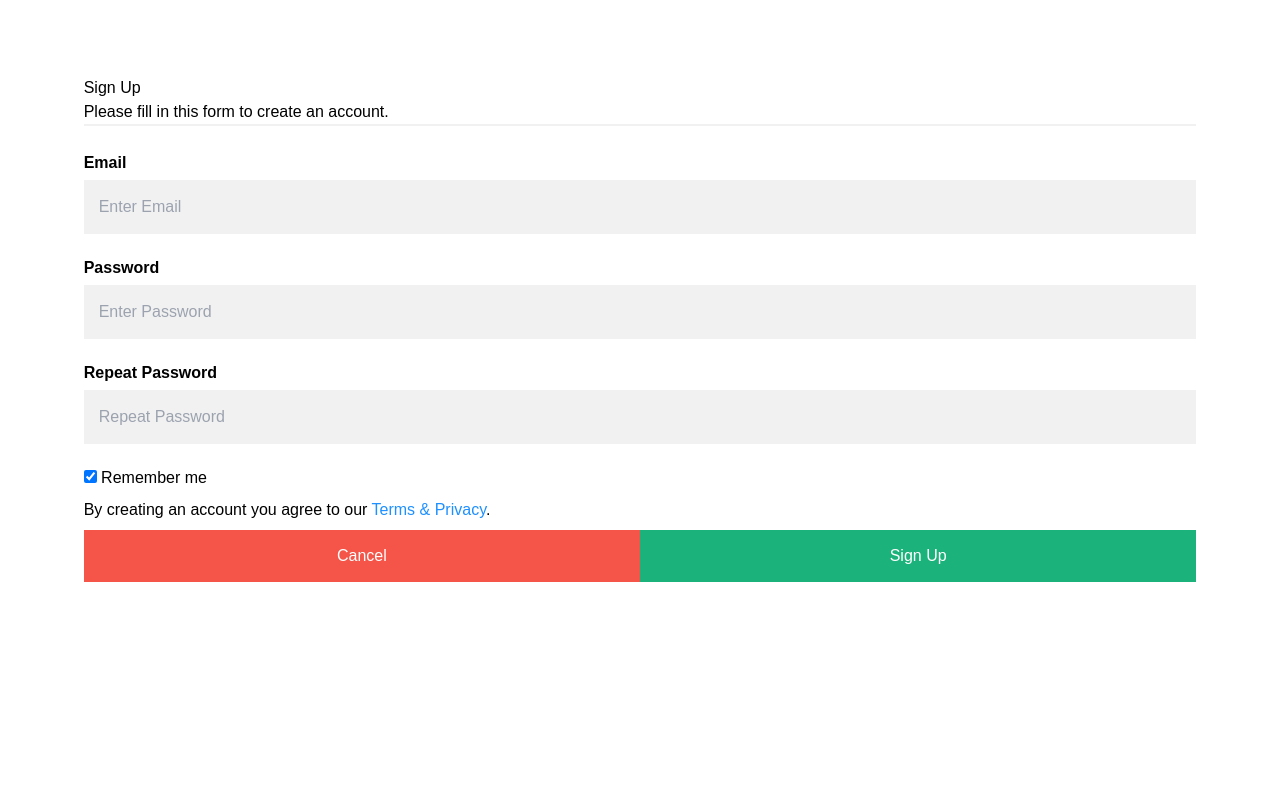
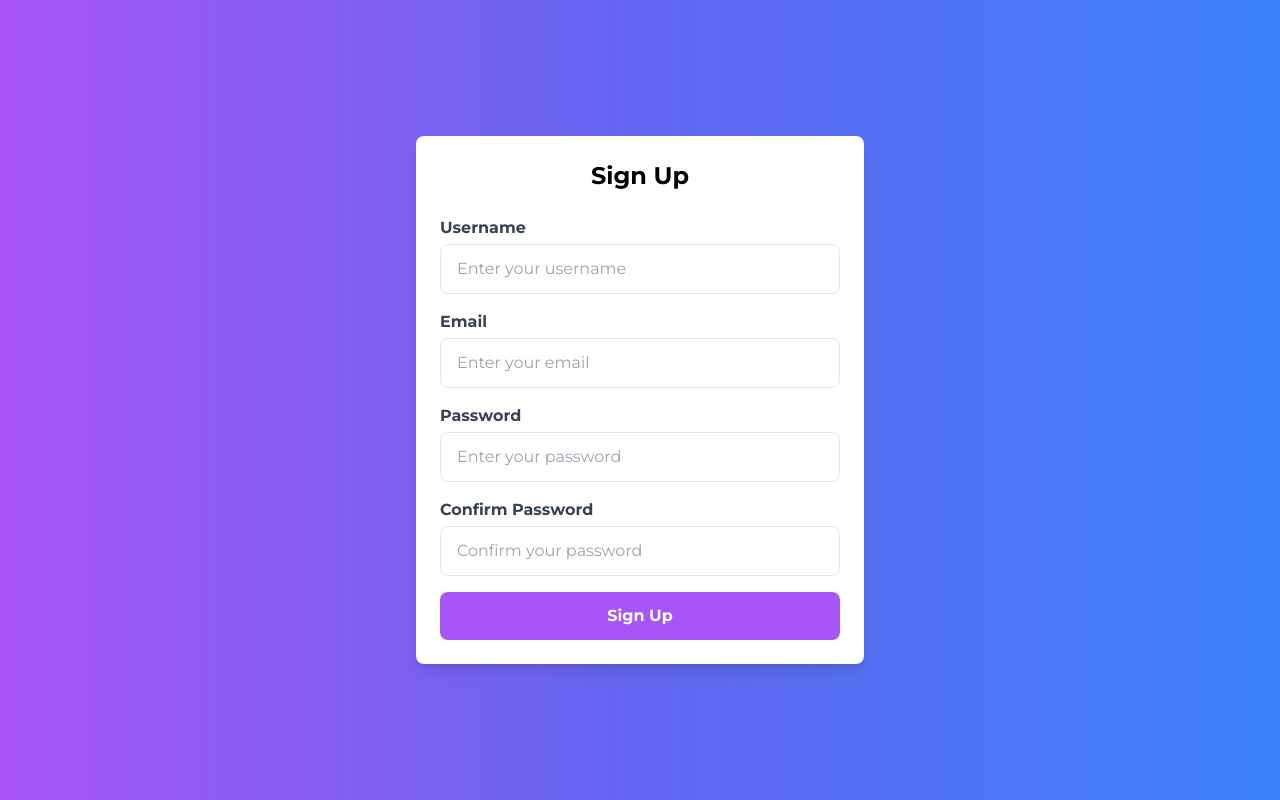
Before and after one commit to awaisniaz/Djamgo-job-board, a Django app: page /admin_side/signup/ in a window 1280 px wide. Run offline with Django 4.2, Linux system fonts and the light colour scheme; some libraries are stand-ins or nearby versions.

Commit message:
dashboard design

```diff
--- a/adminuser/templates/index.html
+++ b/adminuser/templates/index.html
@@ -2,122 +2,27 @@
 <html>
   <head>
     <meta name="viewport" content="width=device-width, initial-scale=1" />
-    <link rel="stylesheet" href="https://cdnjs.cloudflare.com/ajax/libs/font-awesome/6.0.0-beta3/css/all.min.css">
+    <link
+      rel="stylesheet"
+      href="https://cdnjs.cloudflare.com/ajax/libs/font-awesome/6.0.0-beta3/css/all.min.css"
+    />
     <script src="https://cdn.tailwindcss.com"></script>
     <script src="https://cdn.jsdelivr.net/npm/chart.js"></script>
-    <style>
-      body {
-        margin: 0;
-        font-family: Arial, Helvetica, sans-serif;
-      }
 
-      .topnav {
-        overflow: hidden;
-        background-color: #333;
-        left: 0;
-        top: 0;
-        width: 100%;
-        display: flex;
-        justify-content: space-between;
-      }
-
-      .topnav a {
-        float: left;
-        color: #f2f2f2;
-        text-align: center;
-        padding: 14px 16px;
-        text-decoration: none;
-        font-size: 17px;
-      }
-      .right-section {
-        padding: 20px;
-        align-item: center;
-        display: flex;
-        column-gap: 5px;
-      }
-
-      .left-section {
-        display: flex;
-        justify-content: center;
-        align-items: center;
-      }
-
-      .topnav a:hover {
-        background-color: #ddd;
-        color: black;
-        height: 100%;
-        display: flex;
-        justify-content: center;
-        align-items: center;
-      }
-      .right-section button {
-        display: flex;
-        height: 40px;
-        justify-content: center;
-        align-items: center;
-        padding: 10px;
-        width: 150px;
-        border: none;
-        outline: none;
-        background-color: #04aa6d;
-        color: #fff;
-        font-weight: bold;
-        font-size: 15px;
-      }
-      .right-section button:hover {
-        background-color: transparent;
-        border: 2px solid #ffffff;
-        font-size: 15px;
-        color: white;
-        font-family: 'Segoe UI', Tahoma, Geneva, Verdana, sans-serif;
-      }
-      .topnav a.active {
-        background-color: #04aa6d;
-        color: white;
-        height: 100%;
-        display: flex;
-        justify-content: center;
-        align-items: center;
-      }
-
-      .footer {
-<!--        position: fixed;-->
-        left: 0;
-        bottom: 0;
-        width: 100%;
-        height: 60px;
-        display: flex;
-        align-items: center;
-        justify-content: center;
-        background-color: #333;
-        color: white;
-        text-align: center;
-      }
-    </style>
     <link
       rel="stylesheet"
       href="https://cdnjs.cloudflare.com/ajax/libs/font-awesome/4.7.0/css/font-awesome.min.css"
     />
+    <link
+      href="https://fonts.googleapis.com/css2?family=Montserrat:wght@400;700&display=swap"
+      rel="stylesheet"
+    />
+    <style>
+      body {
+        font-family: 'Montserrat', sans-serif;
+      }
+    </style>
   </head>
-  <body>
-<!--    <div class="topnav">-->
-<!--      <div class="left-section">-->
-<!--        <a class="active" href="dashboard">DashBoard</a>-->
-<!--        <a href="/teachers">Teachers</a>-->
-<!--        <a href="/students">Students</a>-->
-<!--        <a href="/admin-staff">Admin Staff</a>-->
-<!--        <a href="/library-staff">Library Staff</a>-->
-<!--        <a href="/manage-tools">Tools</a>-->
-<!--      </div>-->
-<!--      <div class="right-section">-->
-<!--        <button>Login</button>-->
-<!--        <button>Register</button>-->
-<!--      </div>-->
-<!--    </div>-->
 
-    {% block content %} {% endblock %}
-<!--    <div class="footer">-->
-<!--      <p>Copyright@2023</p>-->
-<!--    </div>-->
-  </body>
+  {% block content %} {% endblock %}
 </html>
--- a/adminuser/templates/register.html
+++ b/adminuser/templates/register.html
@@ -1,112 +1,68 @@
+{% extends "index.html" %} {% block content %}
+<body
+  class="bg-gradient-to-r from-purple-500 via-indigo-500 to-blue-500 min-h-screen flex items-center justify-center"
+>
+  <div class="bg-white w-full max-w-md p-6 rounded-lg shadow-lg">
+    <h2 class="text-2xl font-bold text-center mb-6">Sign Up</h2>
+    <form class="space-y-4">
+      <div>
+        <label class="block text-gray-700 font-semibold" for="username"
+          >Username</label
+        >
+        <input
+          id="username"
+          type="text"
+          class="mt-1 block w-full border rounded-lg px-4 py-3 placeholder-gray-400 focus:outline-none focus:ring focus:border-purple-300"
+          placeholder="Enter your username"
+          required
+        />
+      </div>
+      <div>
+        <label class="block text-gray-700 font-semibold" for="email"
+          >Email</label
+        >
+        <input
+          id="email"
+          type="email"
+          class="mt-1 block w-full border rounded-lg px-4 py-3 placeholder-gray-400 focus:outline-none focus:ring focus:border-purple-300"
+          placeholder="Enter your email"
+          required
+        />
+      </div>
+      <div>
+        <label class="block text-gray-700 font-semibold" for="password"
+          >Password</label
+        >
+        <input
+          id="password"
+          type="password"
+          class="mt-1 block w-full border rounded-lg px-4 py-3 placeholder-gray-400 focus:outline-none focus:ring focus:border-purple-300"
+          placeholder="Enter your password"
+          required
+        />
+      </div>
+      <div>
+        <label class="block text-gray-700 font-semibold" for="confirmPassword"
+          >Confirm Password</label
+        >
+        <input
+          id="confirmPassword"
+          type="password"
+          class="mt-1 block w-full border rounded-lg px-4 py-3 placeholder-gray-400 focus:outline-none focus:ring focus:border-purple-300"
+          placeholder="Confirm your password"
+          required
+        />
+      </div>
+      <div>
+        <button
+          type="submit"
+          class="w-full bg-purple-500 hover:bg-purple-600 text-white font-semibold rounded-lg py-3"
+        >
+          Sign Up
+        </button>
+      </div>
+    </form>
+  </div>
+</body>
 
-{% extends "index.html" %}
-{% block content %}
-<style>
-body {font-family: Arial, Helvetica, sans-serif;}
-* {box-sizing: border-box}
-
-/* Full-width input fields */
-input[type=text], input[type=password] {
-  width: 100%;
-  padding: 15px;
-  margin: 5px 0 22px 0;
-  display: inline-block;
-  border: none;
-  background: #f1f1f1;
-}
-
-input[type=text]:focus, input[type=password]:focus {
-  background-color: #ddd;
-  outline: none;
-}
-
-hr {
-  border: 1px solid #f1f1f1;
-  margin-bottom: 25px;
-}
-
-/* Set a style for all buttons */
-button {
-  background-color: #04AA6D;
-  color: white;
-  padding: 14px 20px;
-  margin: 8px 0;
-  border: none;
-  cursor: pointer;
-  width: 100%;
-  opacity: 0.9;
-}
-
-button:hover {
-  opacity:1;
-}
-
-/* Extra styles for the cancel button */
-.cancelbtn {
-  padding: 14px 20px;
-  background-color: #f44336;
-}
-
-/* Float cancel and signup buttons and add an equal width */
-.cancelbtn, .signupbtn {
-  float: left;
-  width: 50%;
-}
-
-/* Add padding to container elements */
-.container {
-  padding: 16px;
-}
-
-/* Clear floats */
-.clearfix::after {
-  content: "";
-  clear: both;
-  display: table;
-}
-
-.container-main{
-display:flex;
-justify-content:center;
-align-items:center;
-margin-top:60px;
-}
-
-/* Change styles for cancel button and signup button on extra small screens */
-@media screen and (max-width: 300px) {
-  .cancelbtn, .signupbtn {
-     width: 100%;
-  }
-}
-</style>
-<div class="container-main">
-<form action="/admin_side/register/" method="post">
-  {% csrf_token %}
-  <div class="container">
-    <h1>Sign Up</h1>
-    <p>Please fill in this form to create an account.</p>
-    <hr>
-
-    <label for="email"><b>Email</b></label>
-    <input type="text" placeholder="Enter Email" name="email" required>
-
-    <label for="psw"><b>Password</b></label>
-    <input type="password" placeholder="Enter Password" name="psw" required>
-
-    <label for="psw-repeat"><b>Repeat Password</b></label>
-    <input type="password" placeholder="Repeat Password" name="psw-repeat" required>
-
-    <label>
-      <input type="checkbox" checked="checked" name="remember" style="margin-bottom:15px"> Remember me
-    </label>
-
-    <p>By creating an account you agree to our <a href="#" style="color:dodgerblue">Terms & Privacy</a>.</p>
-
-    <div class="clearfix">
-      <button type="button" class="cancelbtn">Cancel</button>
-      <button type="submit" class="signupbtn">Sign Up</button>
-    </div>
-  </div>
-</form>
-    </div>
 {% endblock %}
```
Also changed, not shown: adminuser/templates/Dashboard.html (+70 -29 lines), adminuser/templates/login.html (+42 -103 lines).
